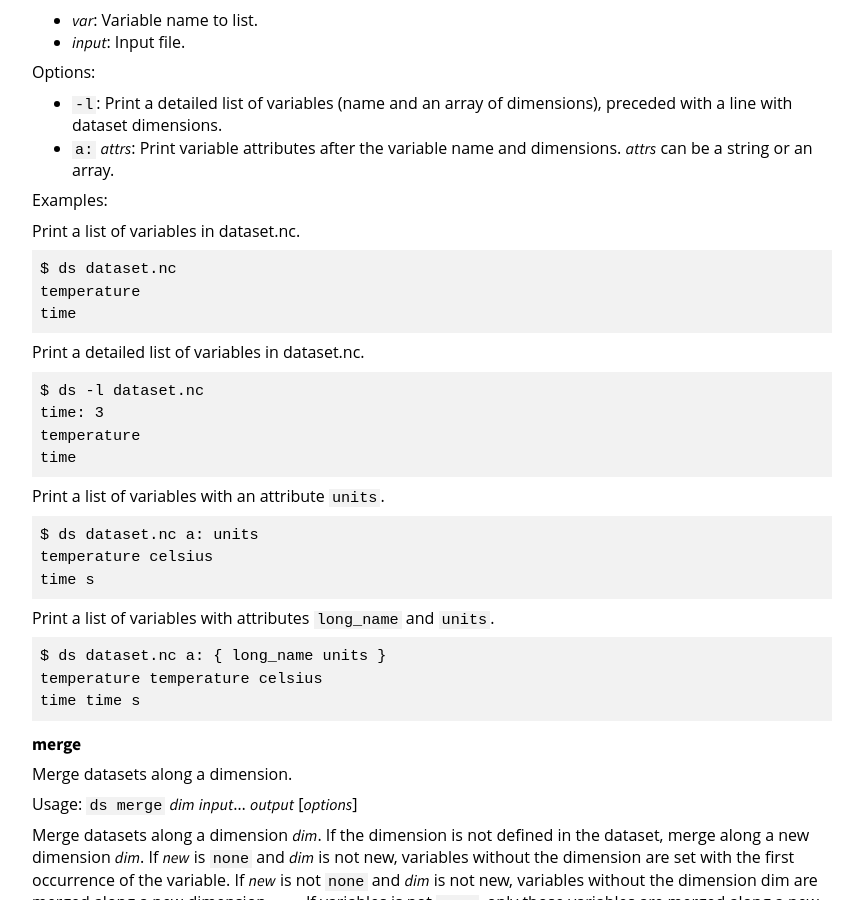
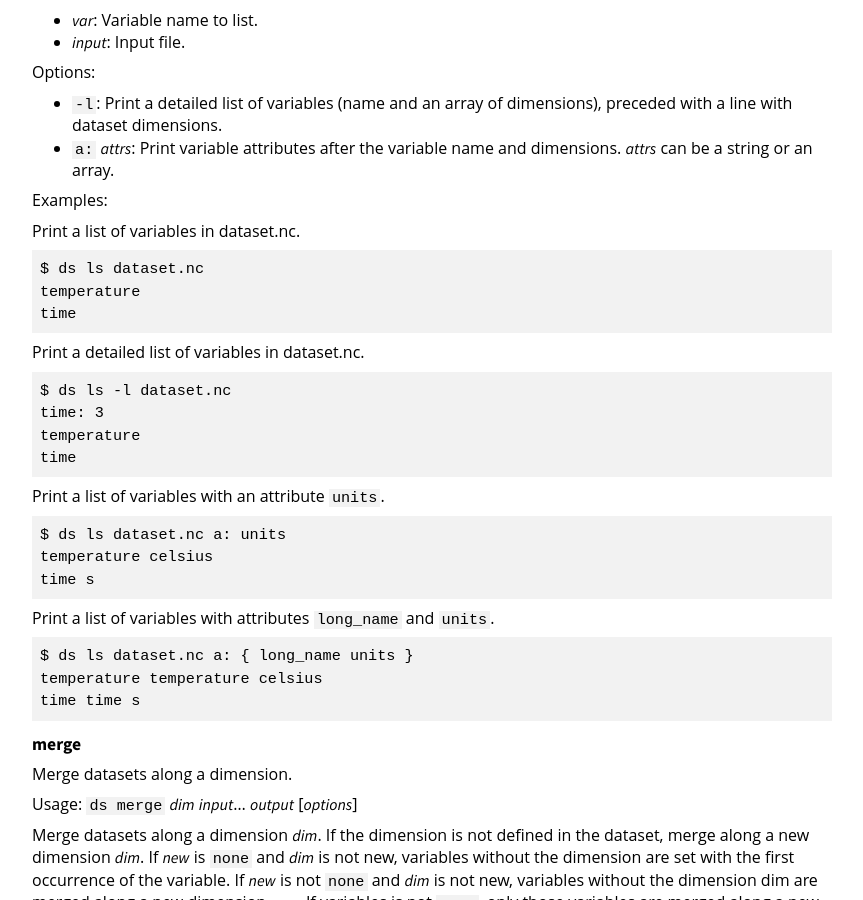
Before and after one commit to peterkuma/ds-format, a Jekyll site: the page built from docs/Command_line/2.0.0/index.md, in a window 1280 px wide and 900 px high, scrolled down 3428 px. Shown: the whole window, without its empty margins (208-1071 px from the left). Built offline with Jekyll 4.4.1, drawn with Linux system fonts in a browser that asks for light colours; some web fonts are replaced.

Commit message:
ds ls: Improve documentation

````diff
--- a/docs/_includes/cmds.md
+++ b/docs/_includes/cmds.md
@@ -142,7 +142,7 @@ Examples:
 Print a list of variables in dataset.nc.
 
 ```
-$ ds dataset.nc
+$ ds ls dataset.nc
 temperature
 time
 ```
@@ -150,7 +150,7 @@ time
 Print a detailed list of variables in dataset.nc.
 
 ```
-$ ds -l dataset.nc
+$ ds ls -l dataset.nc
 time: 3
 temperature
 time
@@ -159,7 +159,7 @@ time
 Print a list of variables with an attribute `units`.
 
 ```
-$ ds dataset.nc a: units
+$ ds ls dataset.nc a: units
 temperature celsius
 time s
 ```
@@ -167,7 +167,7 @@ time s
 Print a list of variables with attributes `long_name` and `units`.
 
 ```
-$ ds dataset.nc a: { long_name units }
+$ ds ls dataset.nc a: { long_name units }
 temperature temperature celsius
 time time s
 ```
````
Also changed, not shown: 3 other files.
